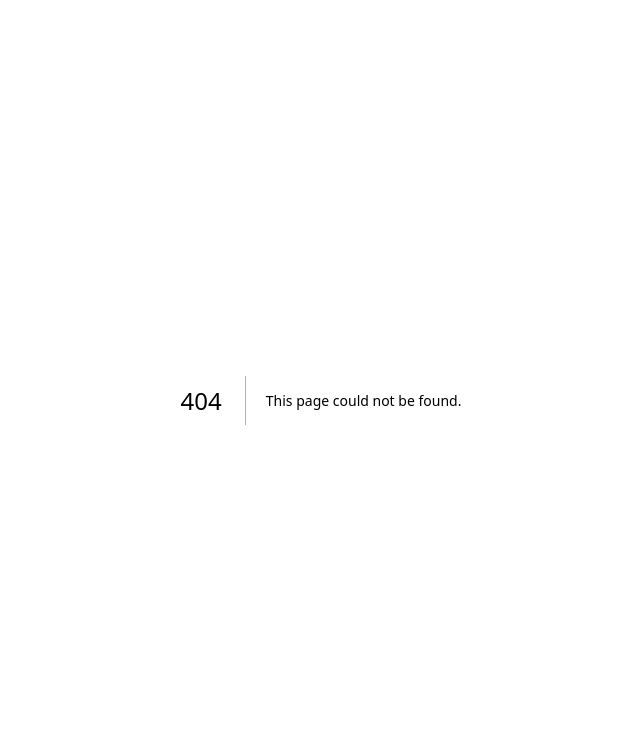
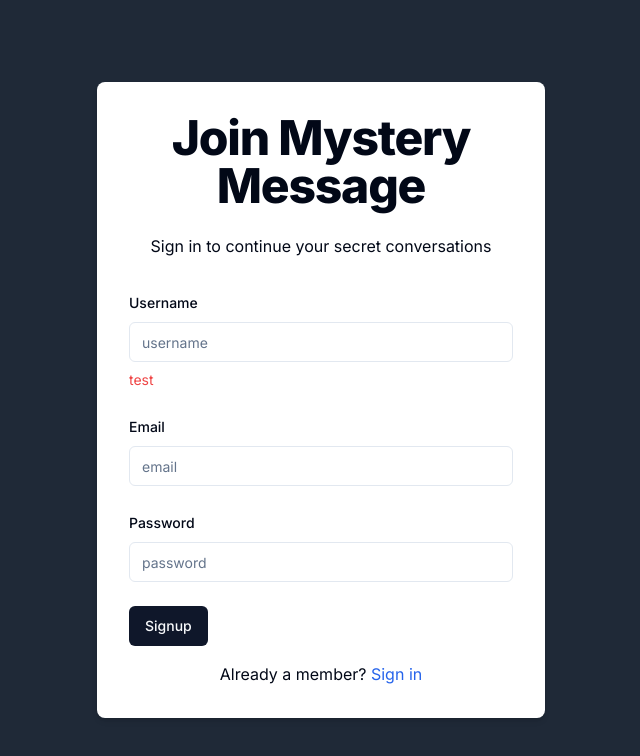
Before and after one commit to Neel0403/Feedback, a Next.js app: page /sign-up in a window 1280 px wide. Before the commit this address had no page. Shown: the top 756 px of the page, without its empty margins (319-959 px from the left). Built offline with nearby package versions, Linux system fonts and the light colour scheme.

Commit message:
Add Sign up Page

```diff
--- /dev/null
+++ b/src/app/(auth)/sign-up/page.tsx
@@ -0,0 +1,175 @@
+'use client'
+import { zodResolver } from "@hookform/resolvers/zod"
+import { useForm } from "react-hook-form"
+import * as z from "zod"
+import Link from "next/link"
+import { useEffect, useState } from "react"
+import { useDebounceCallback } from 'usehooks-ts'
+import { useToast } from "@/components/ui/use-toast"
+import { useRouter } from "next/navigation"
+import { signUpSchema } from "@/schemas/signUpSchema"
+import axios, { AxiosError } from "axios"
+import { ApiResponse } from "../../../../types/ApiResponse"
+import { Form, FormControl, FormDescription, FormField, FormItem, FormLabel, FormMessage } from "@/components/ui/form"
+import { Input } from "@/components/ui/input"
+import { Button } from "@/components/ui/button"
+import { Loader2 } from "lucide-react"
+
+const page = () => {
+    const [username, setUsername] = useState("")
+    const [usernameMessage, setUsernameMessage] = useState("")
+    const [isCheckingUsername, setIsCheckingUsername] = useState(false)
+    const [isSubmitting, setIsSubmitting] = useState(false)
+
+
+    const debounced = useDebounceCallback(setUsername, 300)  // debouncing
+    const { toast } = useToast()
+    const router = useRouter()
+
+    const form = useForm<z.infer<typeof signUpSchema>>({
+        resolver: zodResolver(signUpSchema),
+        defaultValues: {
+            username: '',
+            email: '',
+            password: ''
+        }
+    })
+
+    useEffect(() => {
+        const checkUsernameUnique = async () => {
+            if (username) {
+                setIsCheckingUsername(true)
+                setUsernameMessage('')
+
+                try {
+                    const response = await axios.get(`/api/check-username-unique?username=${username}`)
+                    console.log(response.data.message);
+                    let message = response.data.message
+                    setUsernameMessage(message)
+                } catch (error) {
+                    const axiosError = error as AxiosError<ApiResponse>;
+                    setUsernameMessage(axiosError.response?.data.message ?? "Error checking username")
+                } finally {
+                    setIsCheckingUsername(false)
+                }
+            }
+        }
+        checkUsernameUnique()
+    }, [username])
+
+    const onSubmit = async (data: z.infer<typeof signUpSchema>) => {
+        setIsSubmitting(true)
+        try {
+            console.log(data);
+            const response = await axios.post<ApiResponse>('/api/sign-up', data)
+            console.log(response);
+
+            toast({
+                title: 'Success',
+                description: response.data.message
+            })
+
+            router.replace(`/verify/${username}`)
+
+        } catch (error) {
+            console.log("Error in signup of user", error);
+            const axiosError = error as AxiosError<ApiResponse>;
+            let errorMessage = axiosError.response?.data.message
+            toast({
+                title: "Signup failed",
+                description: errorMessage,
+                variant: "destructive"
+            })
+        } finally {
+            setIsSubmitting(false)
+        }
+    }
+
+    return (
+        <div className="flex justify-center items-center min-h-screen bg-gray-800">
+            <div className="w-full max-w-md p-8 space-y-8 bg-white rounded-lg shadow-md">
+                <div className="text-center">
+                    <h1 className="text-4xl font-extrabold tracking-tight lg:text-5xl mb-6">
+                        Join Mystery Message
+                    </h1>
+                    <p className="mb-4">Sign in to continue your secret conversations</p>
+                </div>
+                <div>
+                    <Form {...form}>
+                        <form onSubmit={form.handleSubmit(onSubmit)} className="space-y-6">
+                            <FormField
+                                control={form.control}
+                                name="username"
+                                render={({ field }) => (
+                                    <FormItem>
+                                        <FormLabel>Username</FormLabel>
+                                        <FormControl>
+                                            <Input placeholder="username" {...field} onChange={(e) => {
+                                                field.onChange(e)
+                                                debounced(e.target.value)
+                                            }} />
+                                        </FormControl>
+                                        {isCheckingUsername && <Loader2 className="animate-spin" />}
+                                        <p className={`text-sm ${usernameMessage === "Username is unique" ? 'text-green-500' : 'text-red-500'}`}>
+                                            test {usernameMessage}
+                                        </p>
+                                        <FormMessage />
+                                    </FormItem>
+                                )}
+                            />
+                            <FormField
+                                control={form.control}
+                                name="email"
+                                render={({ field }) => (
+                                    <FormItem>
+                                        <FormLabel>Email</FormLabel>
+                                        <FormControl>
+                                            <Input placeholder="email"
+                                                {...field}
+                                            />
+                                        </FormControl>
+                                        <FormMessage />
+                                    </FormItem>
+                                )}
+                            />
+                            <FormField
+                                control={form.control}
+                                name="password"
+                                render={({ field }) => (
+                                    <FormItem>
+                                        <FormLabel>Password</FormLabel>
+                                        <FormControl>
+                                            <Input type="password" placeholder="password"
+                                                {...field}
+                                            />
+                                        </FormControl>
+                                        <FormMessage />
+                                    </FormItem>
+                                )}
+                            />
+                            <Button type="submit" disabled={isSubmitting}>
+                                {
+                                    isSubmitting ? (
+                                        <>
+                                            <Loader2 className="mr-2 h-4 w-4 animate-spin" /> Please wait
+                                        </>
+                                    ) : ('Signup')
+                                }
+                            </Button>
+                        </form>
+                    </Form>
+                    <div className="text-center mt-4">
+                        <p>
+                            Already a member?{' '}
+                            <Link href="/sign-in" className="text-blue-600 hover:text-blue-800">
+                                Sign in
+                            </Link>
+                        </p>
+                    </div>
+                </div>
+            </div>
+        </div>
+    )
+}
+
+export default page
--- a/src/app/api/(auth)/sign-in/page.tsx
+++ /dev/null
@@ -1,20 +0,0 @@
-'use client'
-import { useSession, signIn, signOut } from "next-auth/react"
-
-export default function Component() {
-  const { data: session } = useSession()
-  if (session) {
-    return (
-      <>
-        Signed in as {session.user.email} <br />
-        <button onClick={() => signOut()}>Sign out</button>
-      </>
-    )
-  }
-  return (
-    <>
-      Not signed in <br />
-      <button className="bg-orange-500 px-3 py-1 m-4 rounded" onClick={() => signIn()}>Sign in</button>
-    </>
-  )
-}
--- a/src/schemas/signUpSchema.ts
+++ b/src/schemas/signUpSchema.ts
@@ -3,7 +3,7 @@
 export const usernameValidation = z
     .string()
     .min(2, "Username must be atleast 2 characters")
-    .min(20, "Username must be no more than 20 characters")
+    .max(20, "Username must be no more than 20 characters")
     .regex(/^[a-zA-z0-9_]+$/, "Username must not contain special character")
 
 export const signUpSchema = z.object({
```
